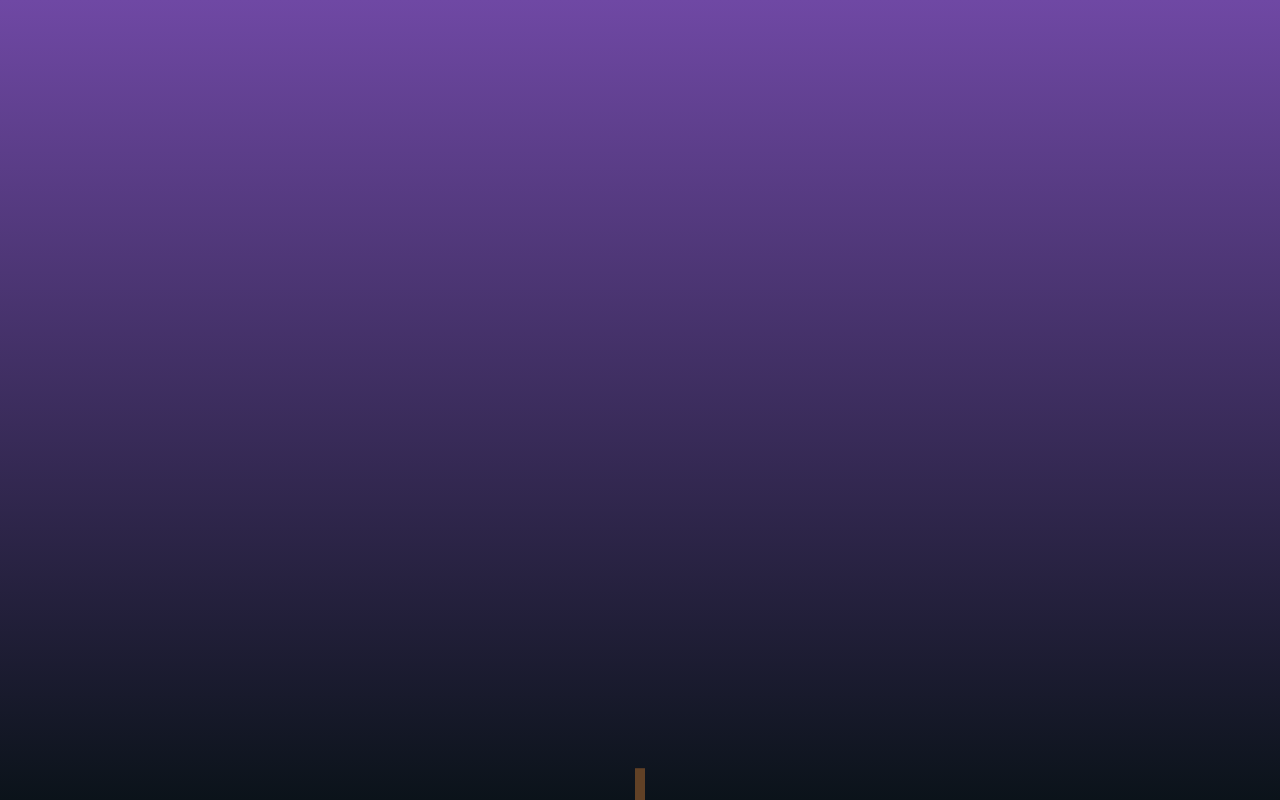
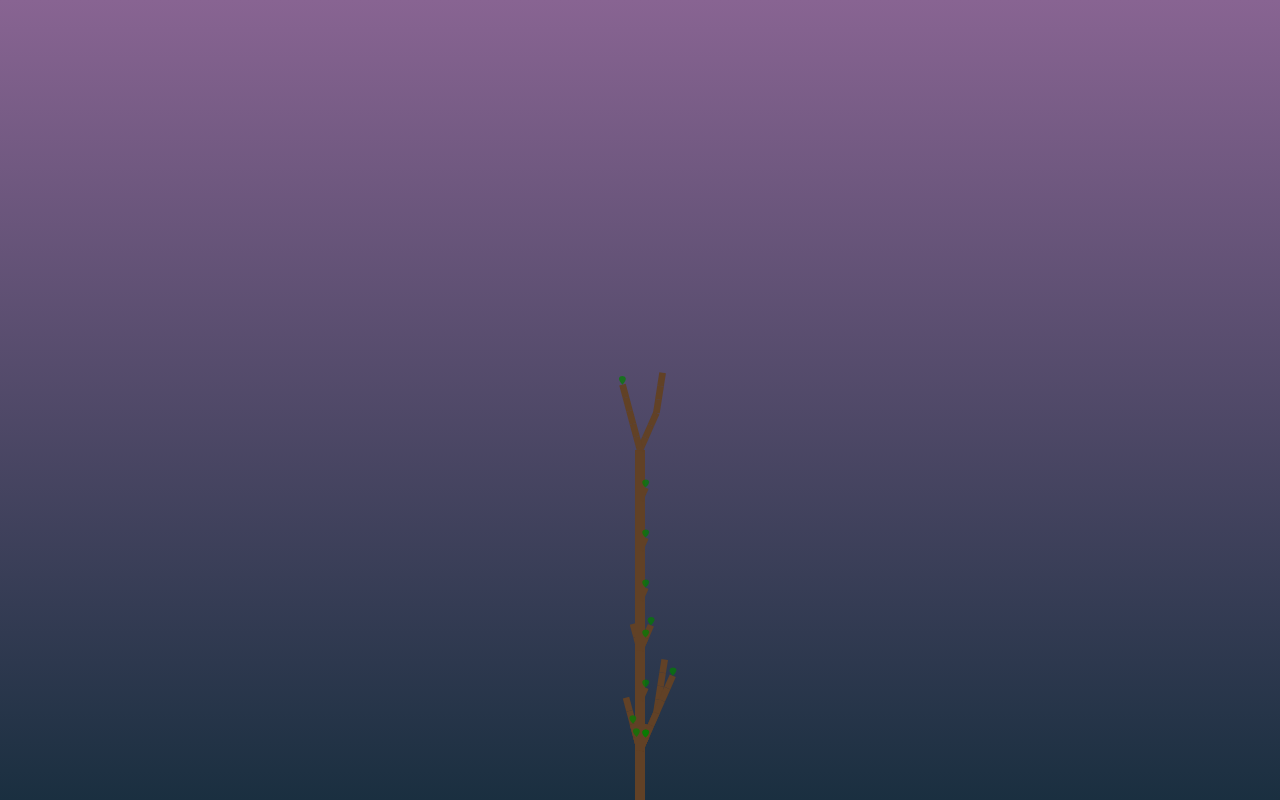
Before and after one commit to elder-orchid/Eden, a plain HTML site: page index.html in a window 1280 px wide. Drawn offline with Linux system fonts and the light colour scheme; animation ran at ten frames a second.

Commit message:
changed file structure
added some test grass i found in a codepen, but think i'm going to leave it out in the end, or maybe just write my own.

```diff
--- a/index.html
+++ b/index.html
@@ -6,7 +6,7 @@
 			* {cursor: none;}
 		</style>
 	</head>
-	<body onload="initCanvas()" style="margin: 0; padding: 0;">
+	<body onload="initCanvas()" onclick="clicker()" style="margin: 0; padding: 0;">
 		<div style="position: relative;">
 			<canvas id="bgcanv" width="100%" height="100%"
 			style="position: absolute; left: 0; top: 0; z-index: 0;"></canvas>
@@ -16,6 +16,7 @@
 			style="position: absolute; left: 0; top: 0; z-index: 2;"></canvas>
 		</div>
 		<script type="text/javascript" src="classes.js"></script>
+		<script type="text/javascript" src="renderer.js"></script>
 		<script type="text/javascript" src="main.js"></script>
 	</body>
 </html>
--- a/main.js
+++ b/main.js
@@ -1,6 +1,10 @@
 // Initialize global variables
-var bgcanv, plantcanv, floracanv, properties, lsystem, rules;
+var bgcanv, plantcanv, floracanv, properties, lsystem, rules, audio;
 var progress = 0;
+
+var w = window.innerWidth,
+	h = window.innerHeight;
+
 var initCanvas = function() {
 	// Initialize canvases
 	bgcanv = document.getElementById("bgcanv"), bgctx = bgcanv.getContext("2d");
@@ -8,16 +12,16 @@ var initCanvas = function() {
 	floracanv = document.getElementById("floracanv"), floractx = floracanv.getContext("2d");
 
 	// Set dimensions to fullscreen
-	bgcanv.width = window.innerWidth;
-	bgcanv.height = window.innerHeight;
+	bgcanv.width = w;
+	bgcanv.height = h;
 
-	plantcanv.width = window.innerWidth;
-	plantcanv.height = window.innerHeight;
+	plantcanv.width = w;
+	plantcanv.height = h;
 
-	floracanv.width = window.innerWidth;
-	floracanv.height = window.innerHeight;
+	floracanv.width = w;
+	floracanv.height = h;
 
-	var audio = new Audio('assets/eden.mp3');
+	audio = new Audio('assets/eden.mp3');
 	audio.addEventListener('ended', function() {
 	    this.currentTime = 0;
 	    this.play();
@@ -59,169 +63,16 @@ var newPlant = function() {
 	}
 }
 
-// Draws a petal at the current location
-var drawPetal = function(turtle, percent) {
-	floractx.beginPath();
-	floractx.ellipse(turtle.state[0], turtle.state[1], properties.petalLength * percent, properties.petalLength * percent/4, turtle.state[2], 0, 2 * Math.PI, true);
-	floractx.fill();
-	floractx.stroke();
-	floractx.closePath();
-}
-
-// Draws a leaf at the current location
-var drawLeaf = function(turtle, percent) {
-	floractx.beginPath();
-	floractx.moveTo(turtle.state[0], turtle.state[1]);
-	floractx.bezierCurveTo(
-		turtle.state[0] - properties.leafRadius * percent + Math.cos(turtle.state[2]),
-		turtle.state[1] + Math.sin(turtle.state[2]) * properties.leafRadius * percent,
-		turtle.state[0] + properties.leafRadius * percent + Math.cos(turtle.state[2]),
-		turtle.state[1] + Math.sin(turtle.state[2]) * properties.leafRadius * percent,
-		turtle.state[0],
-		turtle.state[1]);
-	floractx.fill();
-	floractx.closePath();
-}
-
-// Plant renderer obj
-var plantRenderer = function(lsystem) {
-	var turtle = new Turtle(
-		// Initial state
-		[plantcanv.width/2, plantcanv.height, -Math.PI / 2]
-	);
-
-	var stepsize = 1.0 / (maxIterations + 1);
-	var percent = Math.abs((progress - (properties.depth * stepsize)) / stepsize);
-	var cd = 0;
-	var branches = branchCounter(lsystem.sentence, properties.depth);
-	//console.log("depth: " + properties.depth + ", percent: " + percent + ", branches: " + branches + ", branch: " + Math.floor(percent * branches));
-
-	for(var i = 0; i < lsystem.sentence.length; i++) {
-		switch(lsystem.sentence.charAt(i)) {
-		case 'F':
-			plantctx.beginPath();
-			plantctx.lineWidth = properties.bWidth;
-			plantctx.strokeStyle = '#614126';
-			plantctx.moveTo(turtle.state[0], turtle.state[1]);
-			if (cd == properties.depth) {
-				turtle.state[0] += Math.cos(turtle.state[2]) * properties.distance * percent;
-				turtle.state[1] += Math.sin(turtle.state[2]) * properties.distance * percent;
-			}
-			else if (cd < properties.depth) {
-				turtle.state[0] += Math.cos(turtle.state[2]) * properties.distance;
-				turtle.state[1] += Math.sin(turtle.state[2]) * properties.distance;
-			}
-			plantctx.lineTo(turtle.state[0], turtle.state[1]);
-			plantctx.stroke();
-			plantctx.closePath();
-			break;
-		case '-':
-			turtle.state[2] += properties.angles[0];
-			break;
-		case '+':
-			turtle.state[2] -= properties.angles[1];
-			break;
-		case '[':
-			turtle.stack.push(JSON.parse(JSON.stringify(turtle.state)));
-			properties.bWidth *= 4/6;
-			properties.distance *= 1/1.1;
-			cd++;
-			break;
-		case ']':
-			turtle.state = turtle.stack.pop();
-			properties.bWidth *= 6/4;
-			properties.distance *= 1.1;
-			cd--;
-			break;
-		case 'f':
-			var leafsize = 0;
-			if (cd < properties.depth) {
-				leafsize = 1;
-			}
-			else if (cd == properties.depth) {
-				leafsize = percent;
-			}
-
-			// Draw a flower
-			floractx.fillStyle = '#edd8e9';
-			floractx.strokeStyle = '#edd8e9';
-			for(var j = 0; j < 5; j++) {
-				// Draw 5 distinct petals
-				drawPetal(turtle, leafsize);
-				turtle.state[2] += properties.angles[2];
-			}
-
-			// Draw the center of the flower
-			floractx.beginPath();
-			floractx.fillStyle = '#e4097d';
-			floractx.arc(turtle.state[0], turtle.state[1], properties.petalLength * leafsize / 3, 0, 2 * Math.PI, false);
-			floractx.fill();
-			floractx.closePath();
-			break;
-		case 'l':
-			var leafsize = 0;
-			if (cd < properties.depth) {
-				leafsize = 1;
-			}
-			else if (cd == properties.depth) {
-				leafsize = percent;
-			}
-
-
-			floractx.fillStyle = 'green';
-			floractx.strokeStyle = 'darkgreen';
-			floractx.lineWidth = 2;
-			drawLeaf(turtle, leafsize);
-			break;
-		}
-	}
-	if (progress > stepsize * (properties.depth + 1)) {
-		properties.depth++;
-	}
-	else if(progress < stepsize * properties.depth) {
-		properties.depth--;
-	}
-};
-
-var branchCounter = function(sentence, depth) {
-	var cd = 0, branches = 0;
-
-	for (var i = 0; i < sentence.length; i++) {
-		switch(sentence.charAt(i)) {
-			case '[':
-				cd++;
-				break;
-			case ']':
-				cd--;
-				break;
-			case 'F':
-				if (cd == depth) {
-					branches++;
-				}
-				break;
-			default:
-				break;
-		}
-	}
-
-	return branches;
-}
-
-
 // Mathematical functions
 var avg = function(x, y, p) {
 	return Math.round(x * (1 - p) + y * p);
 }
 
 var sigmoid = function(x) {
-	return 1 / (1 + Math.pow(1.1, -x));
+	return 1 / (1 + Math.pow(1.1, -(x-60)));
 }
 
-var sigprime = function(x) {
-	return sigmoid(x) * (1 - sigmoid(x));
-}
-
-var animationLoop;
+var animationLoop, clicker;
 (function(){
 var theta = 0;
 var dtheta = Math.PI/1000;
@@ -241,6 +92,19 @@ animationLoop = function(currentTime) {
 	if(!startingTime){startingTime=currentTime;}
 	totalElapsedTime=(currentTime-startingTime);
 
+	clicker = function() {
+		console.log("clicked");
+
+		if (audio.paused) {
+			audio.play();
+		}
+
+		newPlant();
+		inc = true;
+		progress = 0.01;
+		startingTime = currentTime;
+	}
+
 	// Wiggle the angle
 	theta += dtheta;
 	theta %= Math.PI * 2;
@@ -253,26 +117,30 @@ animationLoop = function(currentTime) {
 	properties.bWidth = 10;
 	properties.distance = 50;
 
-	progress += (inc ? 1 : -1) * sigmoid(totalElapsedTime) / 500;
+	var timeFactor = 100;
 
-	if(progress >= 0.99) {
+	progress = Math.abs((inc ? 0 : 1) + (inc ? 1 : -1) * sigmoid(totalElapsedTime / timeFactor));
+	//console.log((totalElapsedTime / timeFactor).toFixed(3) + " : \t" + progress);
+
+	console.log("ct: " + currentTime);
+	if(progress >= 0.999) {
 		inc ^= true;
-		progress = 0.99;
+		progress = 0.9988;
 		startingTime = currentTime;
 	}
-	else if(progress < 0.01) {
+	else if(progress < 0.001) {
 		newPlant();
 		inc ^= true;
 		progress = 0.01;
 		startingTime = currentTime;
 	}
-
-	//console.log(Math.round(totalElapsedTime) + " : \t" + progress);
-
 	// Create gradient
 	var grd = bgctx.createLinearGradient(0, 0, 0, bgcanv.height);
 	for(var i = 0; i < 2; i++) {
-		grd.addColorStop(i, "rgb(" + avg(colors[i][0], colors[2+i][0], progress) + "," + avg(colors[i][1], colors[2+i][1], progress) + "," + avg(colors[i][2], colors[2+i][2], progress) + ")");
+		grd.addColorStop(i, "rgb(" +
+			avg(colors[i][0], colors[2+i][0], progress) + "," +
+			avg(colors[i][1], colors[2+i][1], progress) + "," +
+			avg(colors[i][2], colors[2+i][2], progress) + ")");
 	}
 
 	bgctx.fillStyle = grd;
@@ -281,4 +149,7 @@ animationLoop = function(currentTime) {
 	plantRenderer(lsystem);
 	requestAnimationFrame(animationLoop);
 }
+
+
+
 })();
--- /dev/null
+++ b/renderer.js
@@ -0,0 +1,135 @@
+// Draws a petal at the current location
+var drawPetal = function(turtle, percent) {
+	floractx.beginPath();
+	floractx.ellipse(turtle.state[0], turtle.state[1], properties.petalLength * percent, properties.petalLength * percent/4, turtle.state[2], 0, 2 * Math.PI, true);
+	floractx.fill();
+	floractx.stroke();
+	floractx.closePath();
+}
+
+// Draws a leaf at the current location
+var drawLeaf = function(turtle, percent) {
+	floractx.beginPath();
+	floractx.moveTo(turtle.state[0], turtle.state[1]);
+	floractx.bezierCurveTo(
+		turtle.state[0] - properties.leafRadius * percent + Math.cos(turtle.state[2]),
+		turtle.state[1] + Math.sin(turtle.state[2]) * properties.leafRadius * percent,
+		turtle.state[0] + properties.leafRadius * percent + Math.cos(turtle.state[2]),
+		turtle.state[1] + Math.sin(turtle.state[2]) * properties.leafRadius * percent,
+		turtle.state[0],
+		turtle.state[1]);
+	floractx.fill();
+	floractx.closePath();
+}
+
+// Plant renderer obj
+var plantRenderer = function(lsystem) {
+	var turtle = new Turtle(
+		// Initial state
+		[plantcanv.width/2, plantcanv.height, -Math.PI / 2]
+	);
+
+	var stepsize = 1.0 / (maxIterations);
+	var percent = Math.abs((progress - (properties.depth * stepsize)) / stepsize);
+	var cd = 0;
+	var branches = branchCounter(lsystem.sentence, properties.depth);
+	var leafsize;
+	//console.log("depth: " + properties.depth + ", percent: " + percent + ", branches: " + branches + ", branch: " + Math.floor(percent * branches));
+
+	for(var i = 0; i < lsystem.sentence.length; i++) {
+		leafsize = 0;
+		leafsize = (cd == properties.depth) ? percent : leafsize;
+		leafsize = (cd <  properties.depth) ? 1 : leafsize;
+
+		switch(lsystem.sentence.charAt(i)) {
+		case 'F':
+			plantctx.beginPath();
+			plantctx.lineWidth = properties.bWidth;
+			plantctx.strokeStyle = '#614126';
+			plantctx.moveTo(turtle.state[0], turtle.state[1]);
+			if (cd == properties.depth) {
+				turtle.state[0] += Math.cos(turtle.state[2]) * properties.distance * percent;
+				turtle.state[1] += Math.sin(turtle.state[2]) * properties.distance * percent;
+			}
+			else if (cd < properties.depth) {
+				turtle.state[0] += Math.cos(turtle.state[2]) * properties.distance;
+				turtle.state[1] += Math.sin(turtle.state[2]) * properties.distance;
+			}
+			plantctx.lineTo(turtle.state[0], turtle.state[1]);
+			plantctx.stroke();
+			plantctx.closePath();
+			break;
+		case '-':
+			turtle.state[2] += properties.angles[0];
+			break;
+		case '+':
+			turtle.state[2] -= properties.angles[1];
+			break;
+		case '[':
+			turtle.stack.push(JSON.parse(JSON.stringify(turtle.state)));
+			properties.bWidth *= 4/6;
+			properties.distance *= 1/1.1;
+			cd++;
+			break;
+		case ']':
+			turtle.state = turtle.stack.pop();
+			properties.bWidth *= 6/4;
+			properties.distance *= 1.1;
+			cd--;
+			break;
+		case 'f':
+			// Draw a flower
+			floractx.fillStyle = '#edd8e9';
+			floractx.strokeStyle = '#edd8e9';
+			for(var j = 0; j < 5; j++) {
+				// Draw 5 distinct petals
+				drawPetal(turtle, leafsize);
+				turtle.state[2] += properties.angles[2];
+			}
+
+			// Draw the center of the flower
+			floractx.beginPath();
+			floractx.fillStyle = '#e4097d';
+			floractx.arc(turtle.state[0], turtle.state[1], properties.petalLength * leafsize / 3, 0, 2 * Math.PI, false);
+			floractx.fill();
+			floractx.closePath();
+			break;
+		case 'l':
+			floractx.fillStyle = 'green';
+			floractx.strokeStyle = 'darkgreen';
+			floractx.lineWidth = 2;
+			drawLeaf(turtle, leafsize);
+			break;
+		}
+	}
+	if (progress > stepsize * (properties.depth + 1)) {
+		properties.depth++;
+	}
+	else if(progress < stepsize * properties.depth) {
+		properties.depth--;
+	}
+};
+
+var branchCounter = function(sentence, depth) {
+	var cd = 0, branches = 0;
+
+	for (var i = 0; i < sentence.length; i++) {
+		switch(sentence.charAt(i)) {
+			case '[':
+				cd++;
+				break;
+			case ']':
+				cd--;
+				break;
+			case 'F':
+				if (cd == depth) {
+					branches++;
+				}
+				break;
+			default:
+				break;
+		}
+	}
+
+	return branches;
+}
```
Also changed, not shown: test.js (+41 -0 lines).
